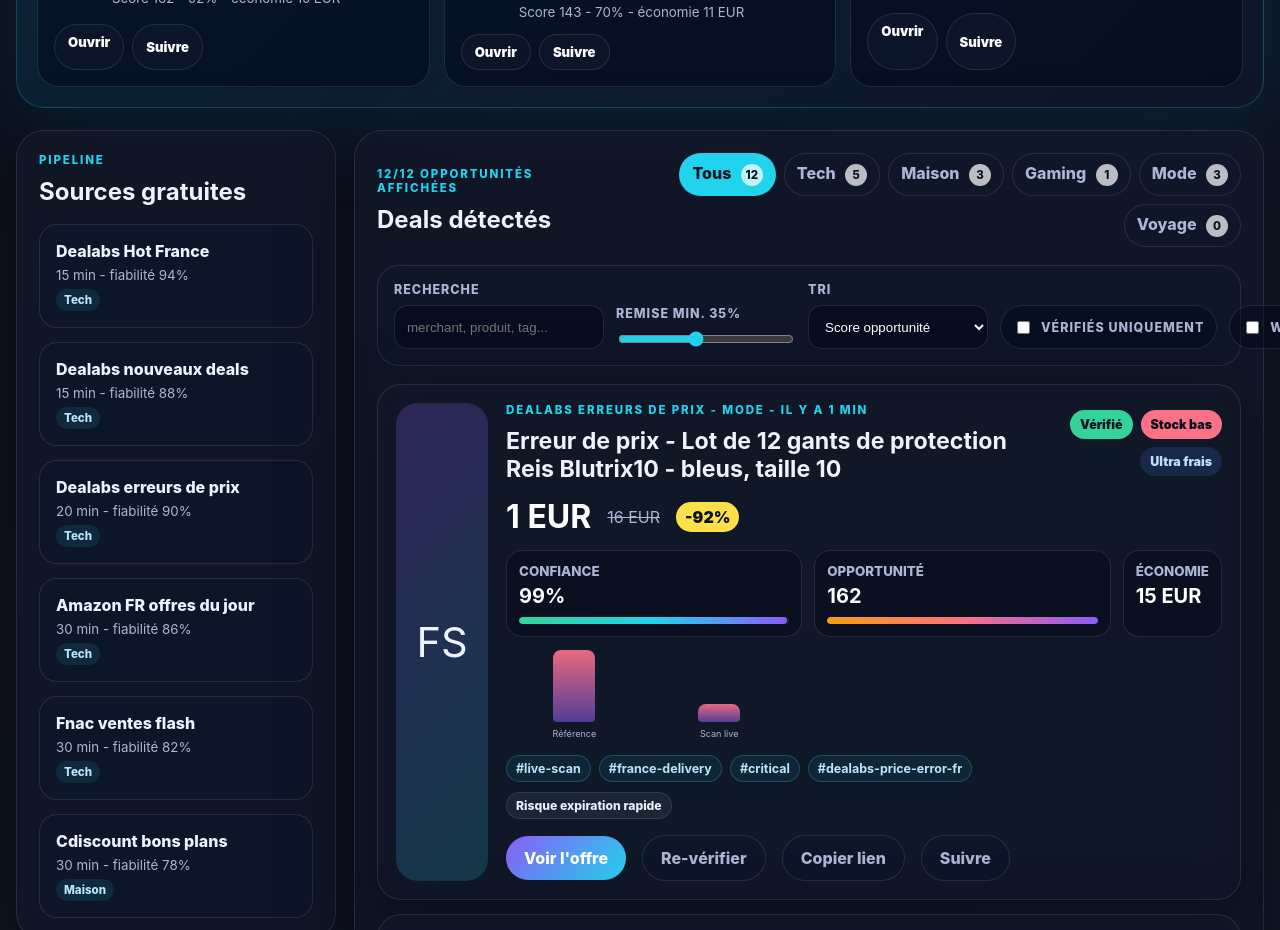
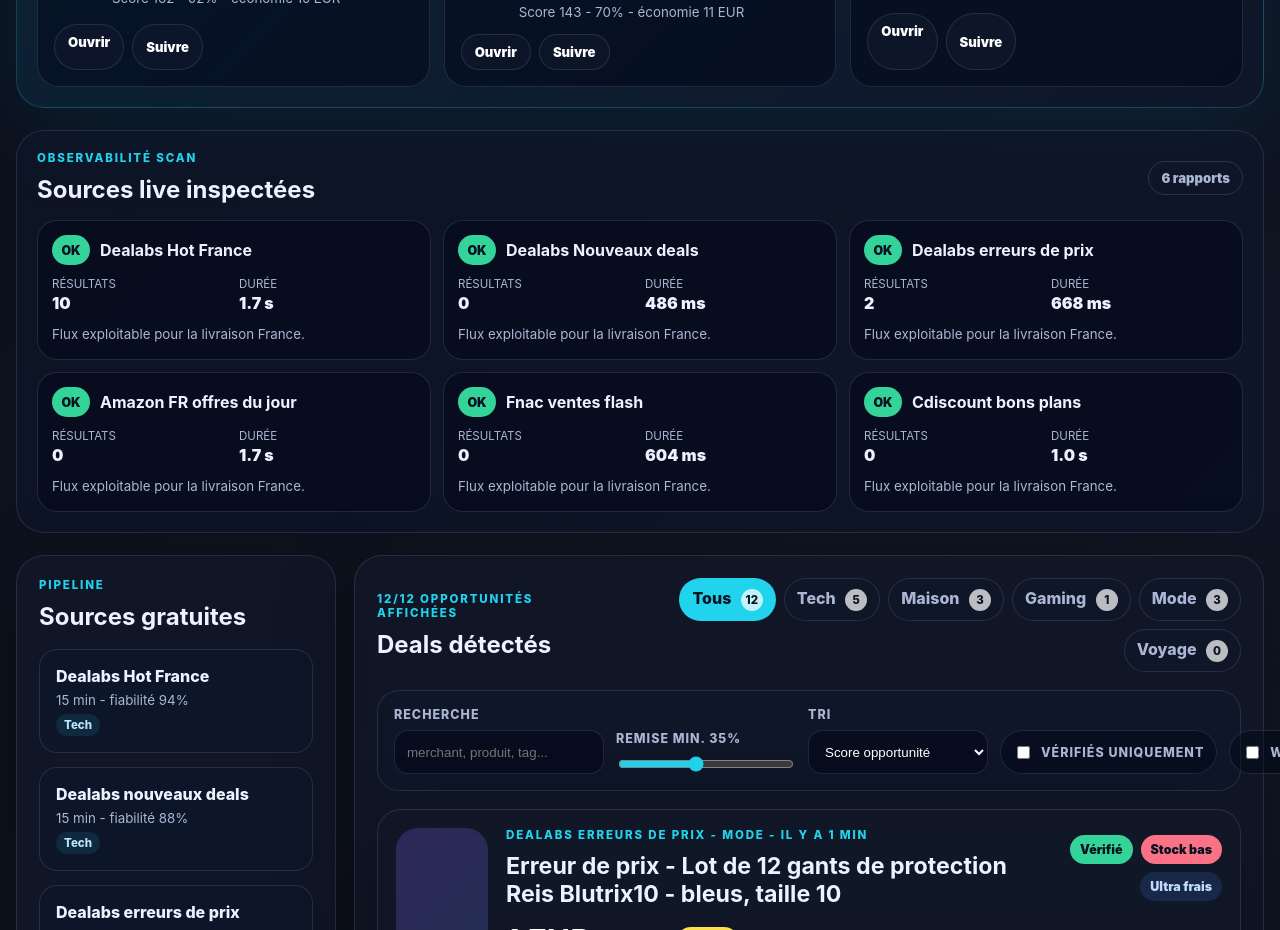
Before and after one commit to dbrckk/glitchprice-finder, a React (Vite) app: page / in a window 1280 px wide. Shown: the part 1640-2570 px from the top of the page. Built offline with nearby package versions, Linux system fonts and the light colour scheme.

Commit message:
Add live source health panel

```diff
--- a/src/App.tsx
+++ b/src/App.tsx
@@ -2,6 +2,7 @@
 import { DealCard } from "./components/DealCard";
 import { InsightGrid } from "./components/InsightGrid";
 import { PriorityQueue } from "./components/PriorityQueue";
+import { SourceHealthPanel } from "./components/SourceHealthPanel";
 import { useDealTracker } from "./hooks/useDealTracker";
 import { buildDealsCsv, buildExportFilename } from "./utils/dealExport";
 import { buildDealInsights } from "./utils/dealInsights";
@@ -182,6 +183,8 @@
 
       <PriorityQueue deals={priorityDeals} watchlist={watchlist} onToggleWatchlist={toggleWatchlist} />
 
+      <SourceHealthPanel reports={liveFeedStatus.sourceDetails} />
+
       <section className="workspace-grid">
         <aside className="source-panel">
           <div className="section-heading">
--- /dev/null
+++ b/src/components/SourceHealthPanel.tsx
@@ -0,0 +1,51 @@
+import type { LiveFeedSourceReport } from "../types";
+
+interface SourceHealthPanelProps {
+  reports: LiveFeedSourceReport[];
+}
+
+function formatDuration(durationMs: number) {
+  if (!Number.isFinite(durationMs) || durationMs <= 0) return "n/a";
+  if (durationMs < 1000) return `${Math.round(durationMs)} ms`;
+  return `${(durationMs / 1000).toFixed(1)} s`;
+}
+
+export function SourceHealthPanel({ reports }: SourceHealthPanelProps) {
+  if (!reports.length) {
+    return null;
+  }
+
+  return (
+    <section className="source-health-panel" aria-label="Santé détaillée des sources live">
+      <div className="section-heading section-heading--inline">
+        <div>
+          <p className="eyebrow">Observabilité scan</p>
+          <h2>Sources live inspectées</h2>
+        </div>
+        <span>{reports.length} rapports</span>
+      </div>
+
+      <div className="source-health-panel__grid">
+        {reports.map((report) => (
+          <article key={report.sourceId} className={`source-health-card source-health-card--${report.status}`}>
+            <div>
+              <span>{report.status === "ok" ? "OK" : "KO"}</span>
+              <strong>{report.sourceName}</strong>
+            </div>
+            <dl>
+              <div>
+                <dt>Résultats</dt>
+                <dd>{report.results}</dd>
+              </div>
+              <div>
+                <dt>Durée</dt>
+                <dd>{formatDuration(report.durationMs)}</dd>
+              </div>
+            </dl>
+            {report.error ? <small>{report.error}</small> : <small>Flux exploitable pour la livraison France.</small>}
+          </article>
+        ))}
+      </div>
+    </section>
+  );
+}
--- a/src/hooks/useDealTracker.ts
+++ b/src/hooks/useDealTracker.ts
@@ -45,6 +45,7 @@
   healthySources: 0,
   failedSources: 0,
   errors: [],
+  sourceDetails: [],
 };
 
 function readInitialDeals() {
@@ -123,6 +124,7 @@
         healthySources,
         failedSources,
         errors: feed.errors,
+        sourceDetails: feed.sourceReports,
       });
       setScanJob((currentJob) => ({
         ...(currentJob ?? createLiveLoadJob()),
--- a/styles/index.css
+++ b/styles/index.css
@@ -304,6 +304,92 @@
 
 @media (max-width: 980px) {
   .priority-queue__list {
+    grid-template-columns: 1fr;
+  }
+}
+
+.source-health-panel {
+  display: grid;
+  gap: 16px;
+  margin-bottom: 22px;
+  border: 1px solid var(--stroke);
+  border-radius: 28px;
+  background: rgba(15, 23, 42, 0.62);
+  padding: 20px;
+}
+
+.source-health-panel .section-heading--inline > span {
+  border: 1px solid rgba(148, 163, 184, 0.22);
+  border-radius: 999px;
+  color: var(--text-soft);
+  padding: 8px 12px;
+  font-size: 0.82rem;
+  font-weight: 900;
+}
+
+.source-health-panel__grid {
+  display: grid;
+  grid-template-columns: repeat(3, minmax(0, 1fr));
+  gap: 12px;
+}
+
+.source-health-card {
+  display: grid;
+  gap: 12px;
+  border: 1px solid var(--stroke);
+  border-radius: 20px;
+  background: rgba(2, 6, 23, 0.45);
+  padding: 14px;
+}
+
+.source-health-card > div:first-child {
+  display: flex;
+  align-items: center;
+  gap: 10px;
+}
+
+.source-health-card > div:first-child span {
+  display: grid;
+  min-width: 38px;
+  min-height: 30px;
+  place-items: center;
+  border-radius: 999px;
+  color: #07111f;
+  background: var(--success);
+  font-size: 0.78rem;
+  font-weight: 1000;
+}
+
+.source-health-card--error > div:first-child span {
+  color: white;
+  background: var(--danger);
+}
+
+.source-health-card dl {
+  display: grid;
+  grid-template-columns: repeat(2, minmax(0, 1fr));
+  gap: 10px;
+  margin: 0;
+}
+
+.source-health-card dt {
+  color: var(--text-soft);
+  font-size: 0.72rem;
+  text-transform: uppercase;
+}
+
+.source-health-card dd {
+  margin: 2px 0 0;
+  font-weight: 900;
+}
+
+.source-health-card small {
+  color: var(--text-soft);
+  line-height: 1.5;
+}
+
+@media (max-width: 980px) {
+  .source-health-panel__grid {
     grid-template-columns: 1fr;
   }
 }
```
Also changed, not shown: src/types.ts (+10 -0 lines).
